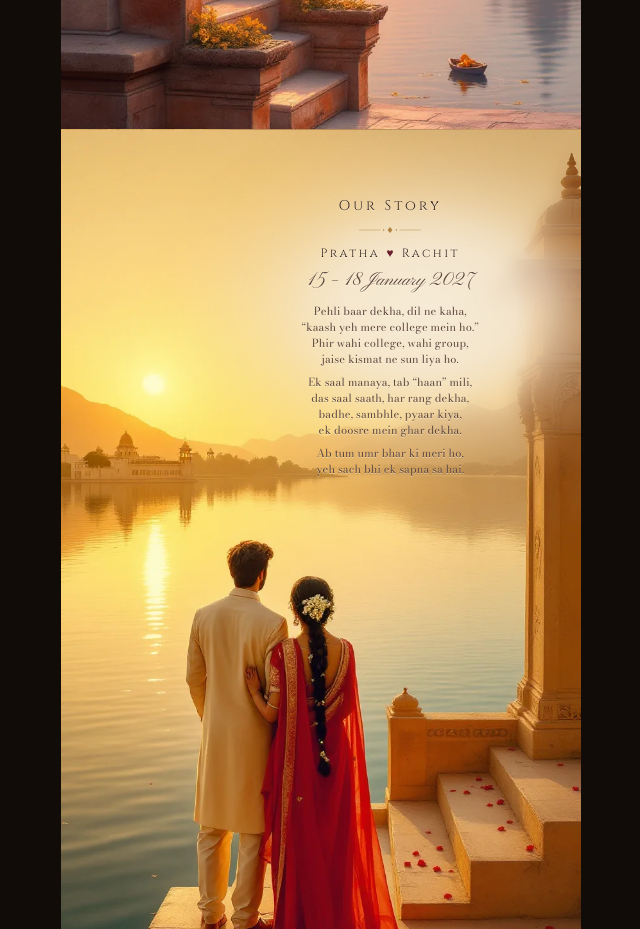
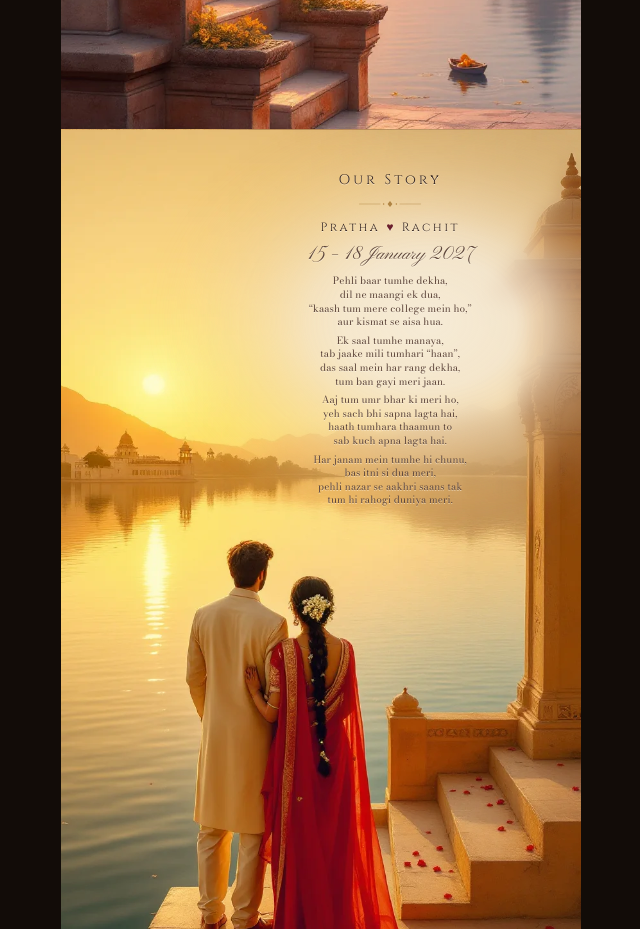
Before and after one commit to rachit-rayth-studio/pratha-rachit, a plain HTML site: page kismet/index.html in a window 1280 px wide. Shown: the part 1720-2649 px from the top of the page, without its empty margins (319-959 px from the left). Drawn offline with nearby package versions, Linux system fonts and the light colour scheme.

Commit message:
Kismet invite: Our Story poem rewritten as one story, four verses, ending on a promise
Co-Authored-By: Claude Opus 5.5 <noreply@anthropic.com>

```diff
--- a/kismet/index.html
+++ b/kismet/index.html
@@ -102,13 +102,13 @@ button{font:inherit;color:inherit;background:none;border:0;cursor:pointer}
 /* 3 story */
 #story{overflow:hidden}
 #story .bg{background-image:url(img/k-story3.webp);background-position:50% 100%}
-.spanel{position:absolute;right:0;top:0;width:72%;padding:calc(13% + env(safe-area-inset-top)) 28px 0 4%;text-align:center;z-index:2;text-shadow:0 1px 0 rgba(255,250,238,.55)}
+.spanel{position:absolute;right:0;top:0;width:72%;padding:calc(8% + env(safe-area-inset-top)) 28px 0 4%;text-align:center;z-index:2;text-shadow:0 1px 0 rgba(255,250,238,.55)}
 .spanel::before{content:"";position:absolute;right:-22%;top:-8%;width:156%;height:118%;z-index:-1;pointer-events:none;
  background:radial-gradient(ellipse 50% 50% at 60% 50%,rgba(246,237,220,.94) 0%,rgba(244,233,214,.86) 42%,rgba(242,229,206,.5) 68%,rgba(242,229,206,0) 100%);
  -webkit-backdrop-filter:blur(10px) saturate(1.05);backdrop-filter:blur(10px) saturate(1.05);
  -webkit-mask:radial-gradient(ellipse 50% 50% at 60% 50%,#000 30%,transparent 100%);mask:radial-gradient(ellipse 50% 50% at 60% 50%,#000 30%,transparent 100%)}
 .spanel .orn{display:block;width:64px;margin:8px auto 2px}
-.spanel .poem{margin-top:12px;font-family:var(--bod);font-weight:400;font-size:11px;line-height:1.45;letter-spacing:.01em;color:var(--ink2)}.spanel .poem .gap{display:block;height:7px}
+.spanel .poem{margin-top:8px;font-family:var(--bod);font-weight:400;font-size:10px;line-height:1.36;letter-spacing:.01em;color:var(--ink2)}.spanel .poem .gap{display:block;height:5px}
 .spanel .h{font-family:var(--cin);font-size:14px;letter-spacing:.22em;color:var(--ink)}
 .spanel .nm{margin-top:8px;font-family:var(--cin);font-size:12px;letter-spacing:.2em;color:var(--ink)}
 .spanel .nm span{margin:0 .25em}
@@ -297,7 +297,7 @@ button{font:inherit;color:inherit;background:none;border:0;cursor:pointer}
   <svg class="orn"><use href="#orn"/></svg>
   <p class="nm"><span class="n1">Pratha</span><span>♥</span><span class="n2">Rachit</span></p>
   <p class="d">15 – 18 January 2027</p>
-  <p class="poem">Pehli baar dekha, dil ne kaha,<br>“kaash yeh mere college mein ho.”<br>Phir wahi college, wahi group,<br>jaise kismat ne sun liya ho.<span class="gap"></span>Ek saal manaya, tab “haan” mili,<br>das saal saath, har rang dekha,<br>badhe, sambhle, pyaar kiya,<br>ek doosre mein ghar dekha.<span class="gap"></span>Ab tum umr bhar ki meri ho,<br>yeh sach bhi ek sapna sa hai.</p>
+  <p class="poem">Pehli baar tumhe dekha,<br>dil ne maangi ek dua,<br>“kaash tum mere college mein ho,”<br>aur kismat se aisa hua.<span class="gap"></span>Ek saal tumhe manaya,<br>tab jaake mili tumhari “haan”,<br>das saal mein har rang dekha,<br>tum ban gayi meri jaan.<span class="gap"></span>Aaj tum umr bhar ki meri ho,<br>yeh sach bhi sapna lagta hai,<br>haath tumhara thaamun to<br>sab kuch apna lagta hai.<span class="gap"></span>Har janam mein tumhe hi chunu,<br>bas itni si dua meri,<br>pehli nazar se aakhri saans tak<br>tum hi rahogi duniya meri.</p>
  </div>
 </section>
 
```
